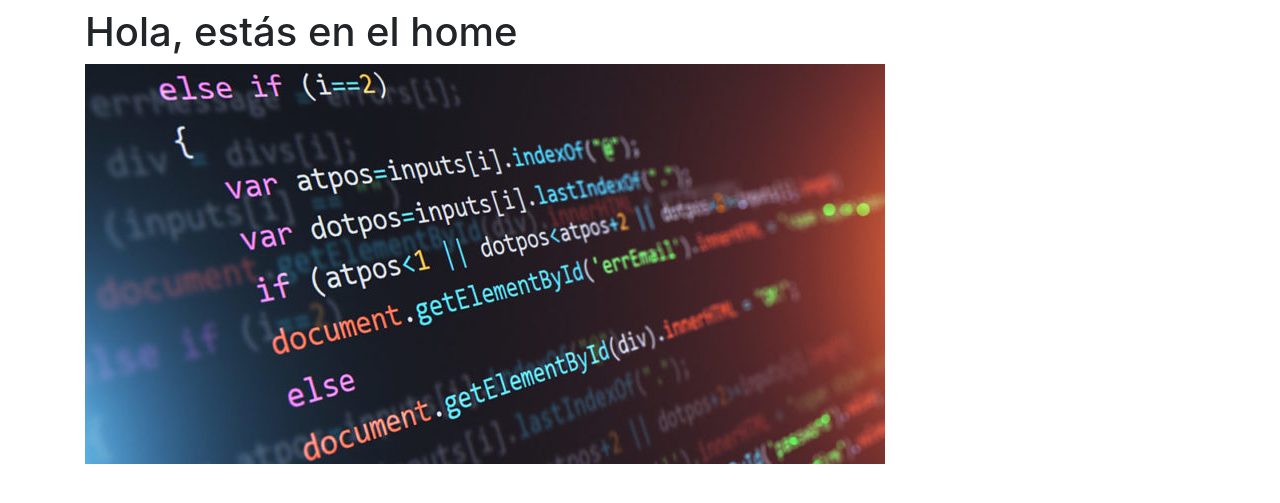
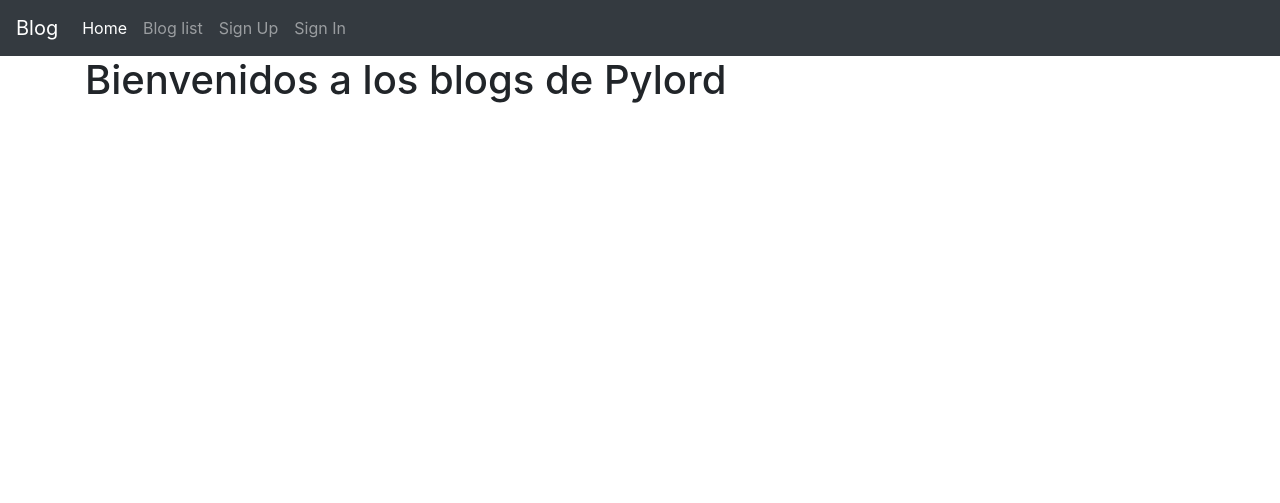
Before and after one commit to MarcosLopez7/blog, a Django app: page / in a window 1280 px wide. Shown: the top 503 px of the page. Run offline with Django 3.2, Linux system fonts and the light colour scheme; some libraries are stand-ins or nearby versions.

Commit message:
añadiendo estilos de bootstrap y el navegador

```diff
--- a/blog/blogs/templates/blogs/blog.html
+++ b/blog/blogs/templates/blogs/blog.html
@@ -1,5 +1,7 @@
 {% extends 'base.html' %}
 {% load static %}
+
+{% block title %}{{ blog.title }}{% endblock %}
 
 {% block content %}
     <h1>{{ blog.title }}</h1>
--- a/blog/templates/base.html
+++ b/blog/templates/base.html
@@ -1,22 +1,38 @@
 {% load static %}
 <html>
     <head>
-        <title></title>
+        <title>{% block title %}Blogs de pylord{% endblock %}</title>
         <link href="{% static 'css/bootstrap/bootstrap.min.css' %}" rel="stylesheet">
         <link href="{% static 'css/main.css' %}" rel="stylesheet">
     </head>
     <body>
-        <div class="page-header">
-            <h1><a href="/"></a></h1>
-        </div>
+        <nav class="navbar navbar-expand-lg navbar-dark bg-dark">
+            <a class="navbar-brand" href="#">Blog</a>
+            <button class="navbar-toggler" type="button" data-toggle="collapse" data-target="#navbarNav" aria-controls="navbarNav" aria-expanded="false" aria-label="Toggle navigation">
+                <span class="navbar-toggler-icon"></span>
+              </button>
+              <div class="collapse navbar-collapse" id="navbarNav">
+                <ul class="navbar-nav">
+                    <!-- <span class="sr-only">(current)</span> -->
+                  <li class="nav-item active">
+                    <a class="nav-link" href="/">Home</a>
+                  </li>
+                  <li class="nav-item">
+                    <a class="nav-link" href="#">Blog list</a>
+                  </li>
+                  <li class="nav-item">
+                    <a class="nav-link" href="#">Sign Up</a>
+                  </li>
+                  <li class="nav-item">
+                    <a class="nav-link" href="#">Sign In</a>
+                  </li>
+                </ul>
+              </div>
+        </nav>
 
         <div class="content container">
-            <div class="row">
-                <div class="col-md-8">
-                {% block content %}
-                {% endblock %}
-                </div>
-            </div>
+            {% block content %}
+            {% endblock %}
         </div>
 
         <script src="{% static 'js/bootstrap/jquery.min.js' %}"></script>
--- a/blog/templates/index.html
+++ b/blog/templates/index.html
@@ -2,6 +2,5 @@
 {% load static %}
 
 {% block content %}
-    <h1>Hola, estás en el home</h1>
-    <img src="{% static 'prueba.jpg' %}" alt="My image">
+    <h1>Bienvenidos a los blogs de Pylord</h1>
 {% endblock %}
```
